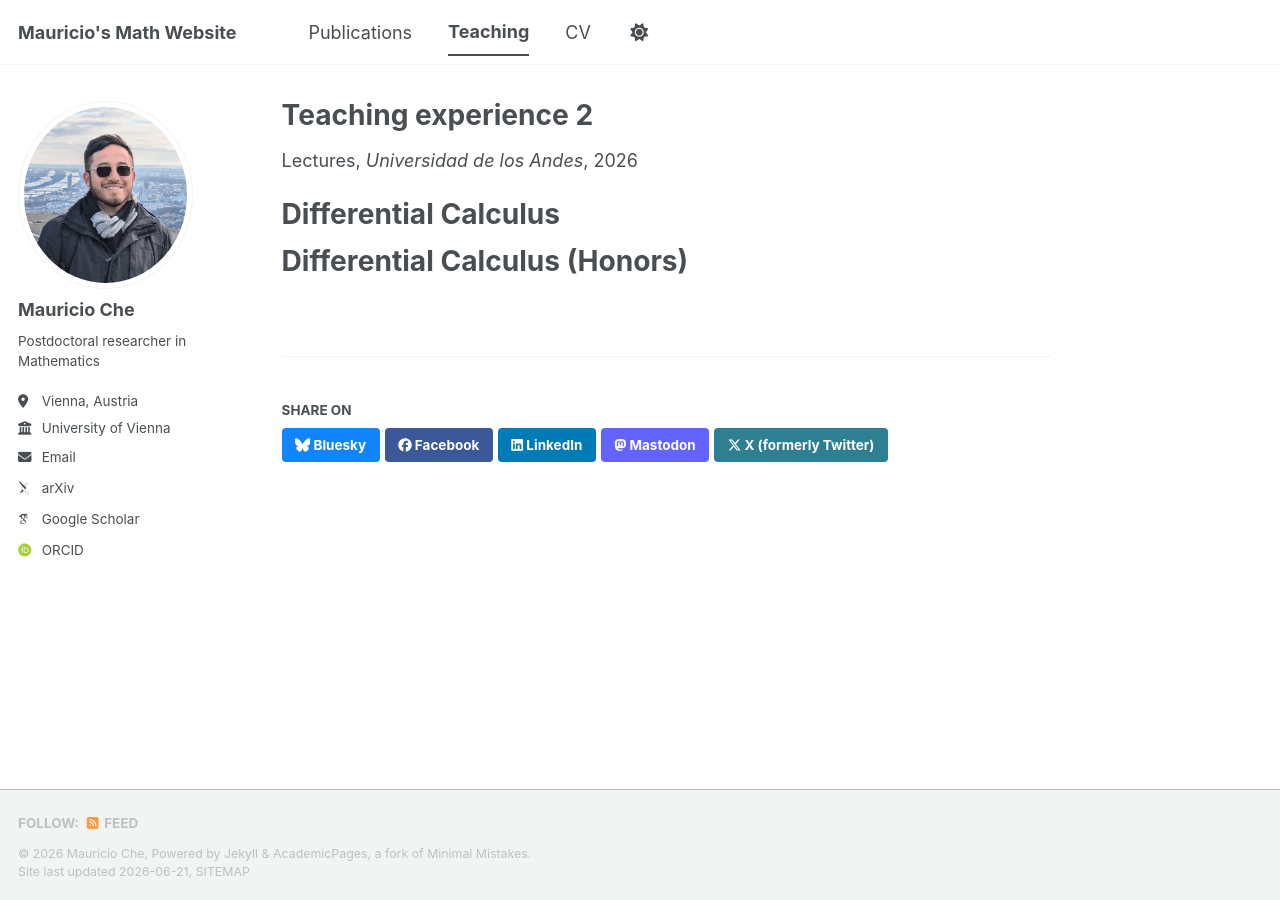
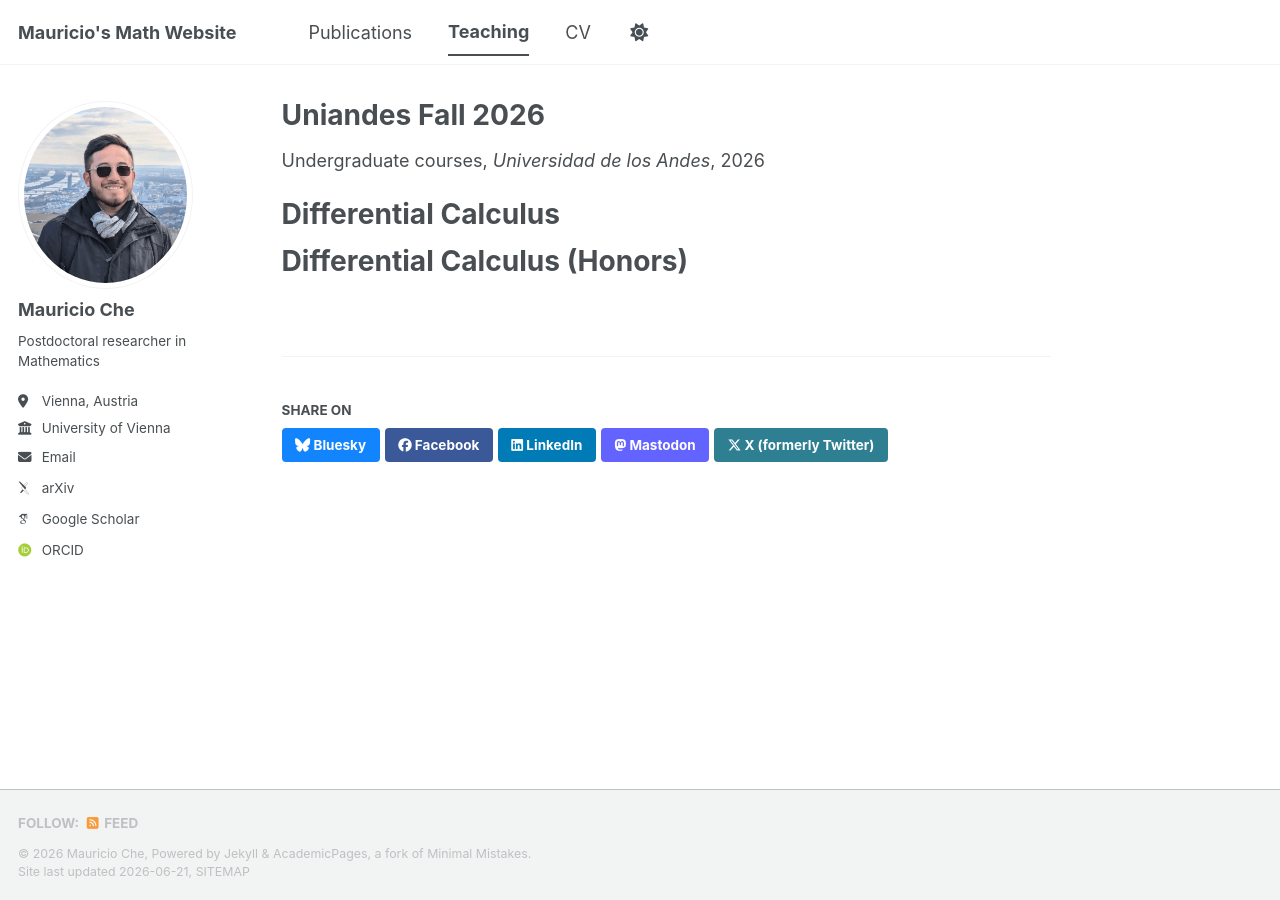
Before and after one commit to MauricioChe/mauricioche.github.io, a Jekyll site: the page built from _teaching/2026-fall-uniandes.md, in a window 1280 px wide. Built offline with Jekyll 4.4.1, drawn with Linux system fonts in a browser that asks for light colours; some web fonts are replaced; a script bundle is joined from its source files by our own code; library files that are not in the unit come from our copies.

Commit message:
Update and rename 2015-spring-teaching-2.md to 2026-fall-uniandes.md

```diff
--- a/_teaching/2015-spring-teaching-2.md
+++ b/_teaching/2026-fall-uniandes.md
@@ -1,7 +1,7 @@
 ---
-title: "Teaching experience 2"
+title: "Uniandes Fall 2026"
 collection: teaching
-type: "Lectures"
+type: "Undergraduate courses"
 permalink: /teaching/2015-spring-teaching-1
 venue: "Universidad de los Andes"
 date: 2026-08-01
```
